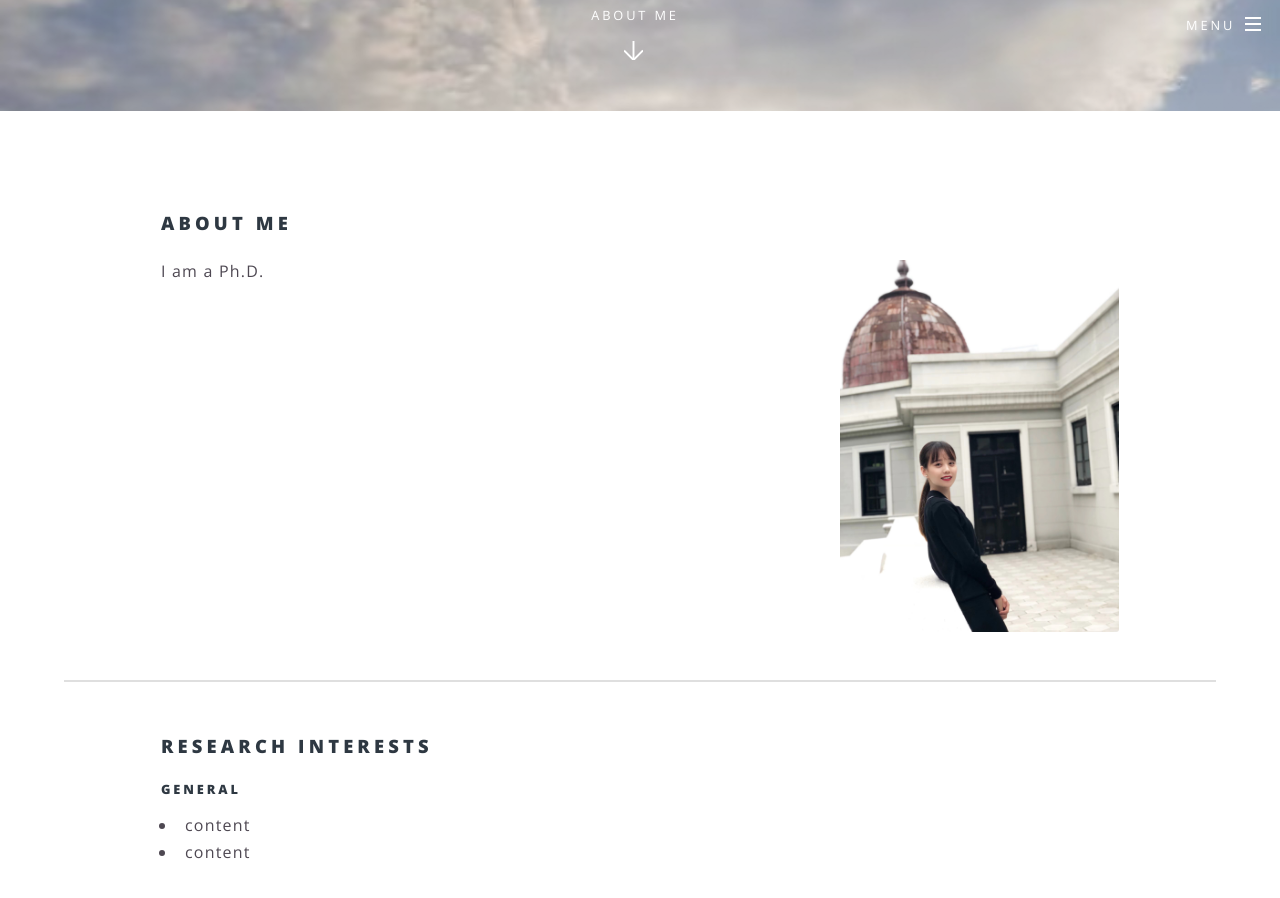
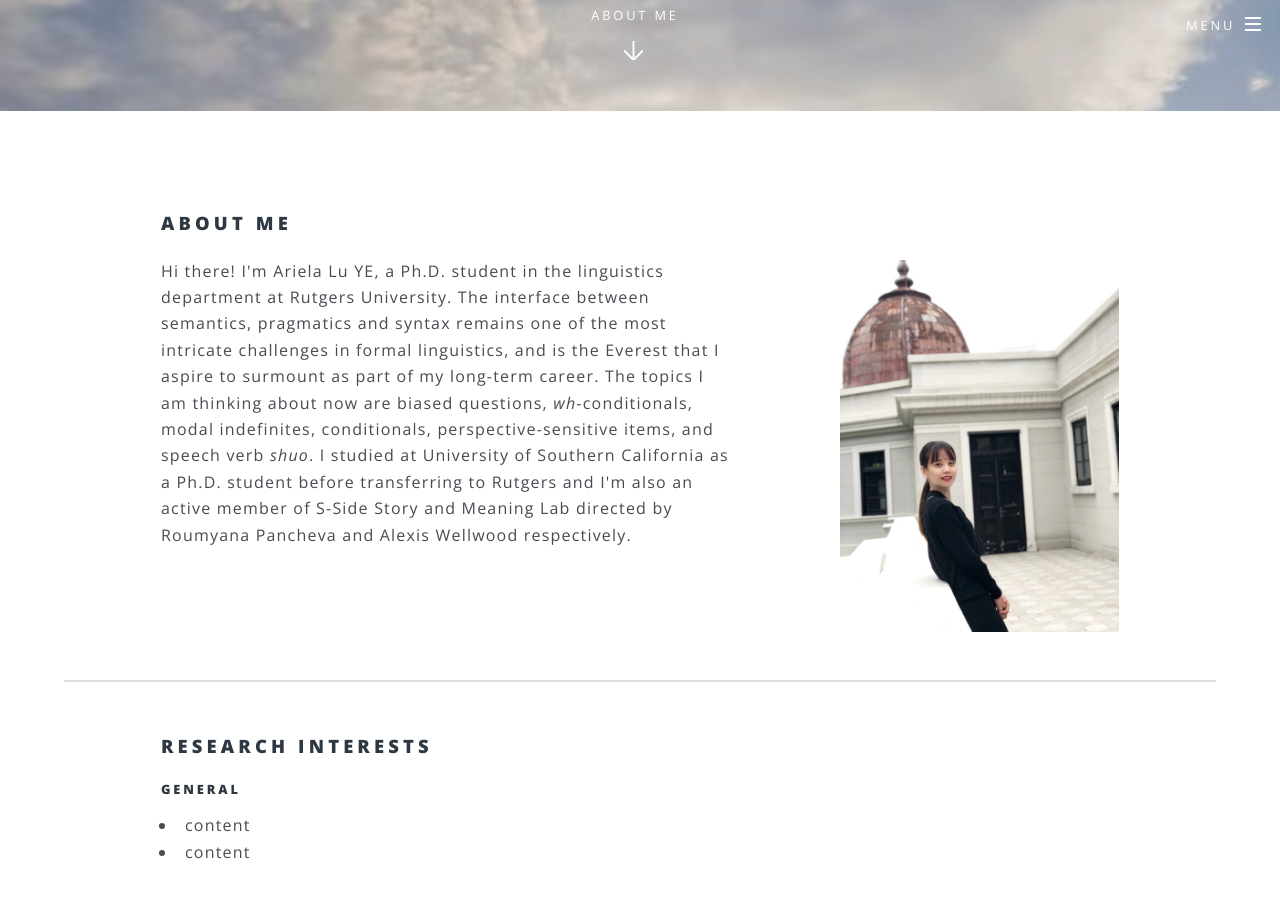
Before and after one commit to Arielaluye/arielaluye.github.io, a Jekyll site: the page built from index.html, in a window 1280 px wide and 900 px high, scrolled down 789 px. Built offline with Jekyll 4.4.1, drawn with Linux system fonts in a browser that asks for light colours.

Commit message:
Update index.html

```diff
--- a/index.html
+++ b/index.html
@@ -21,7 +21,10 @@ layout: landing
 
 				<div class="6u">
 					<h3>About Me</h3>
-						<p>I am a Ph.D. </p>
+						<p>Hi there! I'm Ariela Lu YE, a Ph.D. student in the linguistics department at Rutgers University. The interface between semantics, pragmatics and syntax remains one of the most intricate challenges in formal linguistics, and is the Everest that I aspire to surmount as part of my long-term career. The topics I am thinking about now are biased questions, <i>wh</i>-conditionals, modal indefinites, conditionals, perspective-sensitive items, and speech verb <i>shuo</i>.
+
+I studied at University of Southern California as a Ph.D. student before transferring to Rutgers and I'm also an active member of S-Side Story and Meaning Lab directed by Roumyana Pancheva and Alexis Wellwood respectively.
+</p>
 
 					</div>
 
```
